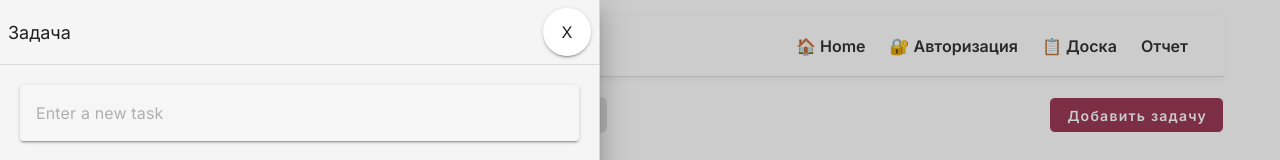
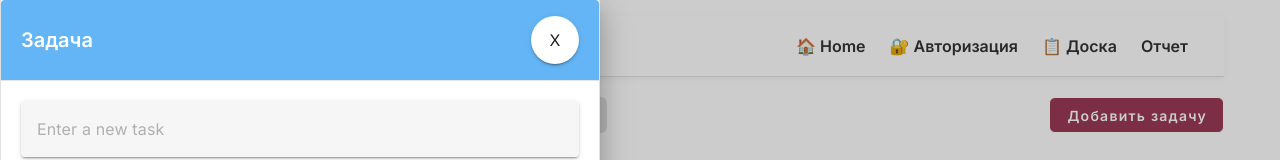
Before and after one commit to KristinaBalashova/todo-list-project, a Vue app: page /task/new in a window 1280 px wide. Shown: the top 160 px of the page. Built offline with nearby package versions, Linux system fonts and the light colour scheme; no server answers; the database is empty.

Commit message:
fix: change drawer design

```diff
--- a/src/components/ui/Drawer.vue
+++ b/src/components/ui/Drawer.vue
@@ -1,3 +1,4 @@
+
 <script setup>
 import { useDrawerRoute } from '../../composables/useDrawerRoute';
 
@@ -25,20 +26,34 @@ const { isDrawerVisible, closeDrawer } = useDrawerRoute();
 <style scoped>
 .ui-drawer {
   width: 600px !important;
-  background-color: #f5f5f5;
+  background-color: #fff;
   box-shadow: 0 2px 10px rgba(0, 0, 0, 0.1);
+  border-left: 1px solid #e0e0e0;
 }
 
 .drawer-header {
+  background-color: var(--color-info);
+  color: #fff;
   display: flex;
   justify-content: space-between;
   align-items: center;
-  padding: 8px;
+  padding: 16px 20px;
+  border-top-left-radius: 4px;
+  border-top-right-radius: 4px;
 }
 
 .drawer-title {
-  font-size: 18px;
-  font-weight: 500;
+  font-size: 20px;
+  font-weight: 600;
   margin: 0;
 }
+
+.close-btn {
+  color: #fff;
+}
+
+.drawer-content {
+  padding: 20px;
+}
+
 </style>
```
